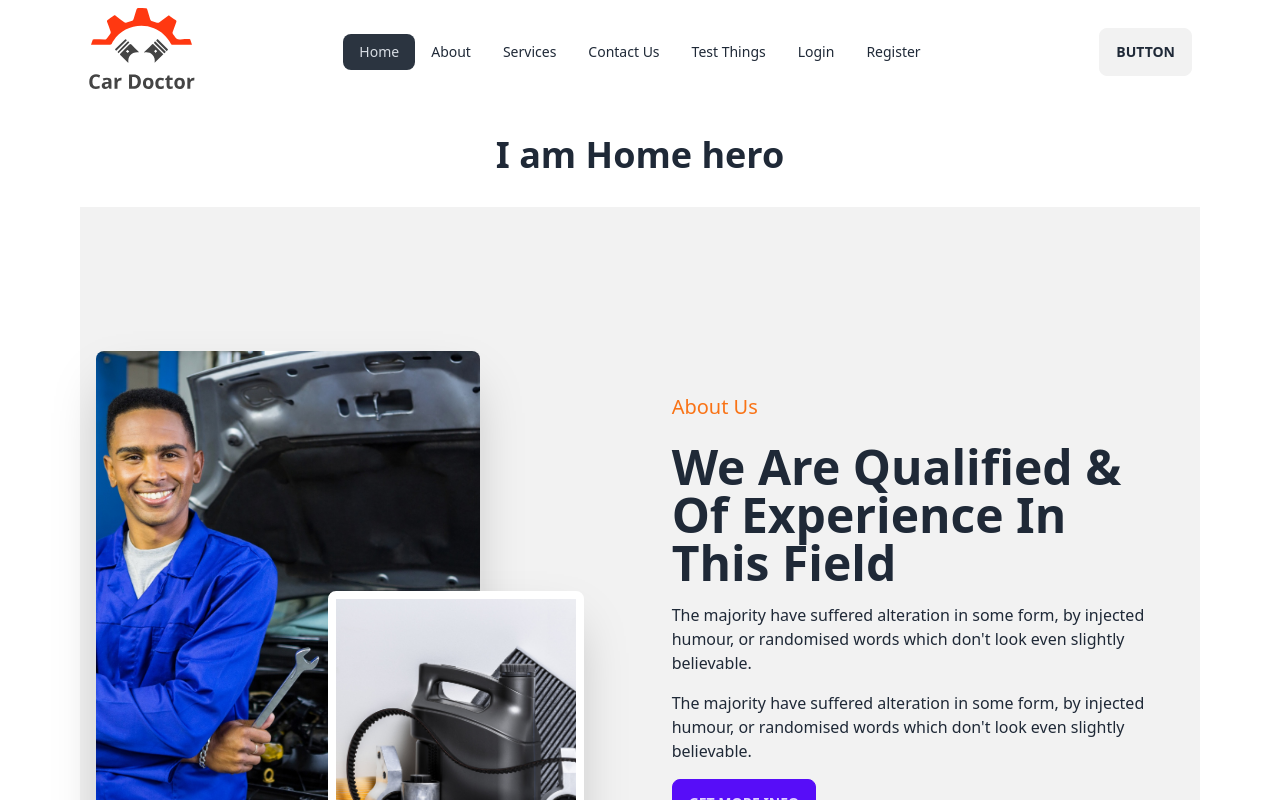
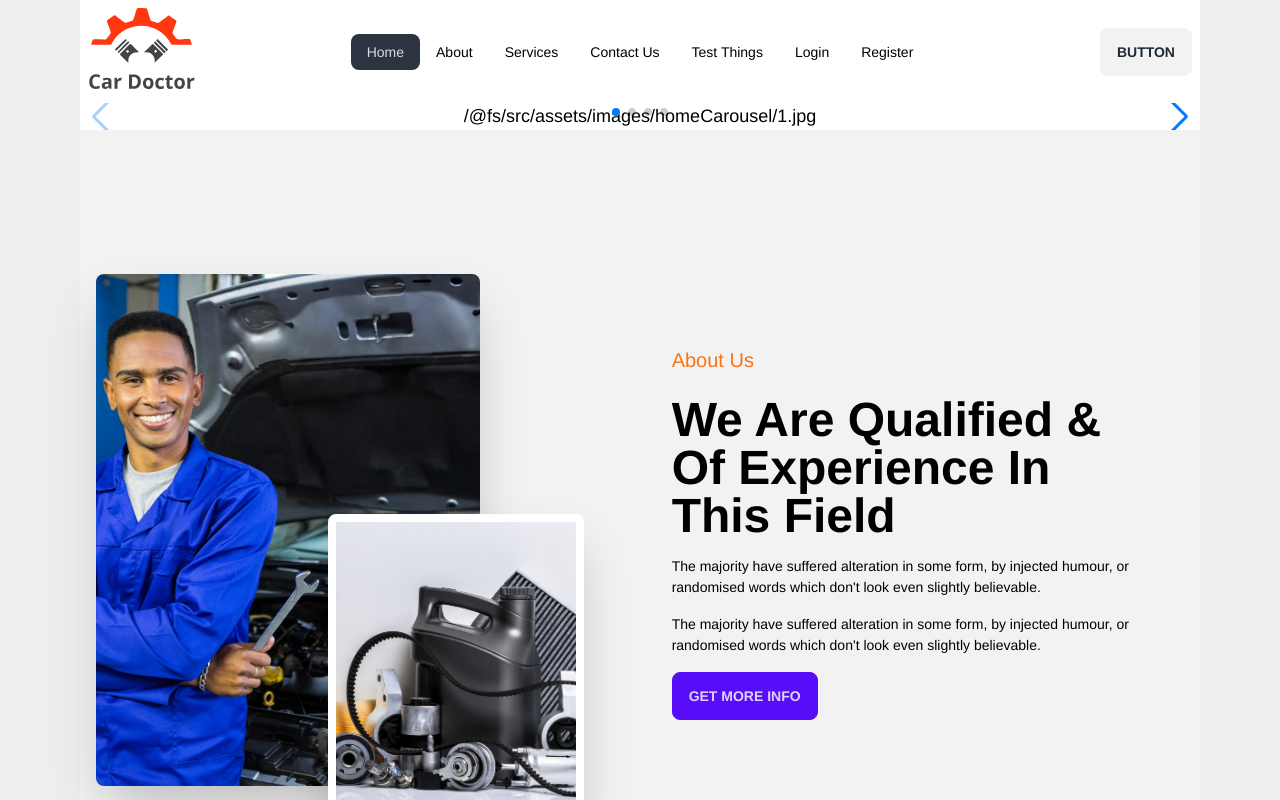
Before and after one commit to SheikhRakibhossain/Light_Car, a React (Vite) app: page / in a window 1280 px wide. Shown: the top 800 px of the page. Built offline with nearby package versions, Linux system fonts and the light colour scheme; no server answers.

Commit message:
slider is going to make

```diff
--- a/package.json
+++ b/package.json
@@ -17,7 +17,8 @@
     "react-dom": "^18.2.0",
     "react-icons": "^4.11.0",
     "react-router-dom": "^6.16.0",
-    "sort-by": "^1.2.0"
+    "sort-by": "^1.2.0",
+    "swiper": "^10.3.0"
   },
   "devDependencies": {
     "@types/react": "^18.2.15",
--- a/src/Pages/Booking/Booking.jsx
+++ b/src/Pages/Booking/Booking.jsx
@@ -87,7 +87,7 @@ const Booking = () => {
             <tr>
               <th>
                 <label>
-                  <input type="checkbox" className="checkbox" />
+                  Mark
                 </label>
               </th>
               <th>Service</th>
--- a/src/Pages/Home/HomeHero.jsx
+++ b/src/Pages/Home/HomeHero.jsx
@@ -1,10 +1,36 @@
+import { Swiper, SwiperSlide } from 'swiper/react';
+import 'swiper/css';
+import 'swiper/css/navigation';
+import 'swiper/css/pagination';
+import './styles.css';
+import { Navigation, Pagination, History } from 'swiper/modules';
+import img1 from '../../assets/images/homeCarousel/1.jpg';
+import img2 from '../../assets/images/homeCarousel/2.jpg';
+import img3 from '../../assets/images/homeCarousel/3.jpg';
+import img4 from '../../assets/images/homeCarousel/4.jpg';
 
 const HomeHero = () => {
-    return (
-        <div>
-           <h2 className="text-4xl text-center font-bold py-8">I am Home hero</h2>
-        </div>
-    );
+  return (
+    <div>
+         <Swiper
+        spaceBetween={50}
+        slidesPerView={1}
+        navigation={true}
+        pagination={true}
+        history={{
+          key: 'slide',
+        }}
+        modules={[Navigation, Pagination, History]}
+        className="mySwiper"
+      >
+        <SwiperSlide data-history="1">{img1}</SwiperSlide>
+        <SwiperSlide data-history="2">{img2}</SwiperSlide>
+        <SwiperSlide data-history="3">{img3}</SwiperSlide>
+        <SwiperSlide data-history="4">{img4}</SwiperSlide>
+
+      </Swiper>
+    </div>
+  );
 };
 
 export default HomeHero;
--- /dev/null
+++ b/src/Pages/Home/styles.css
@@ -0,0 +1,32 @@
+
+  body {
+    background: #eee;
+    font-family: Helvetica Neue, Helvetica, Arial, sans-serif;
+    font-size: 14px;
+    color: #000;
+    margin: 0;
+    padding: 0;
+  }
+
+  .swiper {
+    width: 100%;
+    height: 100%;
+  }
+
+  .swiper-slide {
+    text-align: center;
+    font-size: 18px;
+    background: #fff;
+
+    /* Center slide text vertically */
+    display: flex;
+    justify-content: center;
+    align-items: center;
+  }
+
+  .swiper-slide img {
+    display: block;
+    width: 100%;
+    height: 100%;
+    object-fit: cover;
+  }
```
Also changed, not shown: 1 other file (tests, documents, lock files or other folders).
